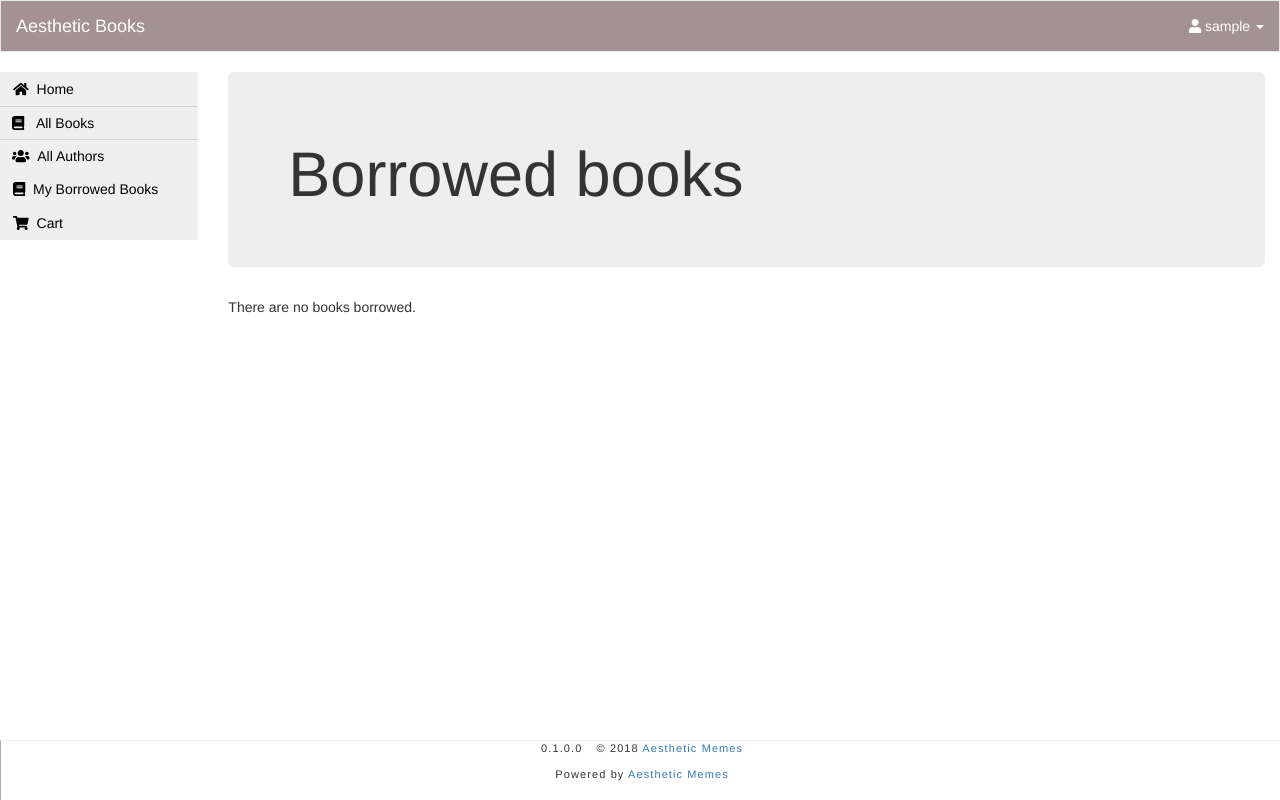
After one commit to SamirKalouf/aesthetic-memes, a Django app: page /ecommerce/mybooks/ in a window 1280 px wide. The commit adds this page. Run offline with Django 3.2, Linux system fonts and the light colour scheme; the visitor is signed in with stand-in values (Sample User, id 1); data that the repository does not hold is empty; some libraries are stand-ins or nearby versions.

Commit message:
books can now be borrowed, users can see borrowed books. currently, borrowing is done through the admin site, make sure to makemigrations and migrate when pulling

```diff
--- a/aesthetic_memes/ecommerce/admin.py
+++ b/aesthetic_memes/ecommerce/admin.py
@@ -33,6 +33,7 @@ class BookAdmin(admin.ModelAdmin):
 
 @admin.register(BookInstance)
 class BookInstanceAdmin(admin.ModelAdmin):
+    list_display = ('book', 'status', 'owner', 'borrower', 'due_back', 'id')
     list_filter = ('status', 'due_back')
 
     fieldsets = (
@@ -40,6 +41,6 @@ class BookInstanceAdmin(admin.ModelAdmin):
             'fields': ('book', 'imprint', 'id', 'owner', 'cart')
         }),
         ('Availability', {
-            'fields': ('status', 'due_back')
+            'fields': ('status', 'due_back', 'borrower')
         }),
     )
--- a/aesthetic_memes/ecommerce/templates/base_generic.html
+++ b/aesthetic_memes/ecommerce/templates/base_generic.html
@@ -69,6 +69,11 @@
         </span>
       </button></a>
 
+      <a id="sideNav" href="{% url 'my-borrowed' %}"><button type="button" id="sideButton" class="btn btn-secondary fontSize18px">
+        <span class="pull-left">
+          <i class="fas fa-book paddingRight10px"></i>&nbsp;&nbsp;My Borrowed Books
+        </span>
+
       <a id="sideNav" href="{% url 'cart' %}"><button type="button" id="sideButton" class="btn btn-secondary fontSize18px">
         <span class="pull-left">
           <i class="fas fa-shopping-cart paddingRight10px"></i>&nbsp;&nbsp;Cart
--- /dev/null
+++ b/aesthetic_memes/ecommerce/templates/ecommerce/bookinstance_list_borrowed_user.html
@@ -0,0 +1,21 @@
+{% extends "base_generic.html" %}
+
+{% block content %}
+  <div class="jumbotron">
+    <h1>Borrowed books</h1>
+  </div>
+
+    {% if bookinstance_list %}
+    <ul>
+
+      {% for bookinst in bookinstance_list %}
+      <li class="{% if bookinst.is_overdue %}text-danger{% endif %}">
+        <a href="{% url 'book-detail' bookinst.book.pk %}">{{bookinst.book.title}}</a> ({{ bookinst.due_back }})
+      </li>
+      {% endfor %}
+    </ul>
+
+    {% else %}
+      <p>There are no books borrowed.</p>
+    {% endif %}
+{% endblock %}
--- a/aesthetic_memes/ecommerce/urls.py
+++ b/aesthetic_memes/ecommerce/urls.py
@@ -32,3 +32,8 @@ urlpatterns += [
 urlpatterns += [
     path('cart/', views.CartView, name='cart'),
 ]
+
+# books on loan to user
+urlpatterns += [
+    path('mybooks/', views.LoanedBooksByUserListView.as_view(), name='my-borrowed'),
+]
--- a/aesthetic_memes/ecommerce/views.py
+++ b/aesthetic_memes/ecommerce/views.py
@@ -1,5 +1,6 @@
 from django.shortcuts import render
 from .models import Book, Author, BookInstance, Genre, Cart
+from django.contrib.auth.models import User
 from profiles.models import Profile
 from django.views import generic
 from django.views.generic.edit import CreateView, UpdateView, DeleteView
@@ -7,6 +8,7 @@ from django.urls import reverse_lazy
 from .models import Author
 from django.views.generic import TemplateView
 from django.shortcuts import get_object_or_404
+from django.contrib.auth.mixins import LoginRequiredMixin
 
 # Create your views here.
 
@@ -79,8 +81,26 @@ def CartView(request):
 
     books = Book.objects.all()
 
+    books_owned = request.user.profile.bookinstance_set
+
+    owned_books = []
+    for book in books_owned.all():
+        owned_books.append(book)
+
     return render(
         request,
         'book_cart.html',
-        context = {'books': books}
+        context = {'books': books,
+                    'owned_books': owned_books}
     )
+
+class LoanedBooksByUserListView(LoginRequiredMixin,generic.ListView):
+    """
+    Generic class-based view listing books on loan to current user.
+    """
+    model = BookInstance
+    template_name ='ecommerce/bookinstance_list_borrowed_user.html'
+    paginate_by = 10
+
+    def get_queryset(self):
+        return BookInstance.objects.filter(borrower=self.request.user).filter(status__exact='o').order_by('due_back')
```
Also changed, not shown: aesthetic_memes/ecommerce/models.py (+12 -3 lines), aesthetic_memes/ecommerce/templates/book_cart.html (+1 -7 lines), aesthetic_memes/ecommerce/migrations/0007_bookinstance_borrower.py (added), aesthetic_memes/ecommerce/migrations/0008_auto_20180402_1844.py (added), aesthetic_memes/ecommerce/migrations/0009_auto_20180402_1926.py (added).
